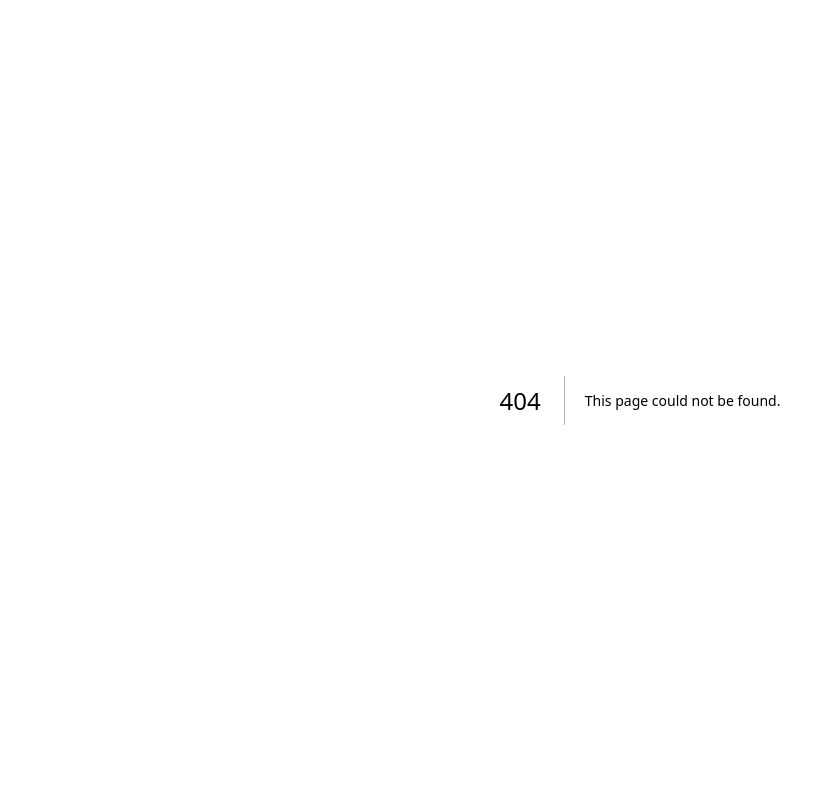
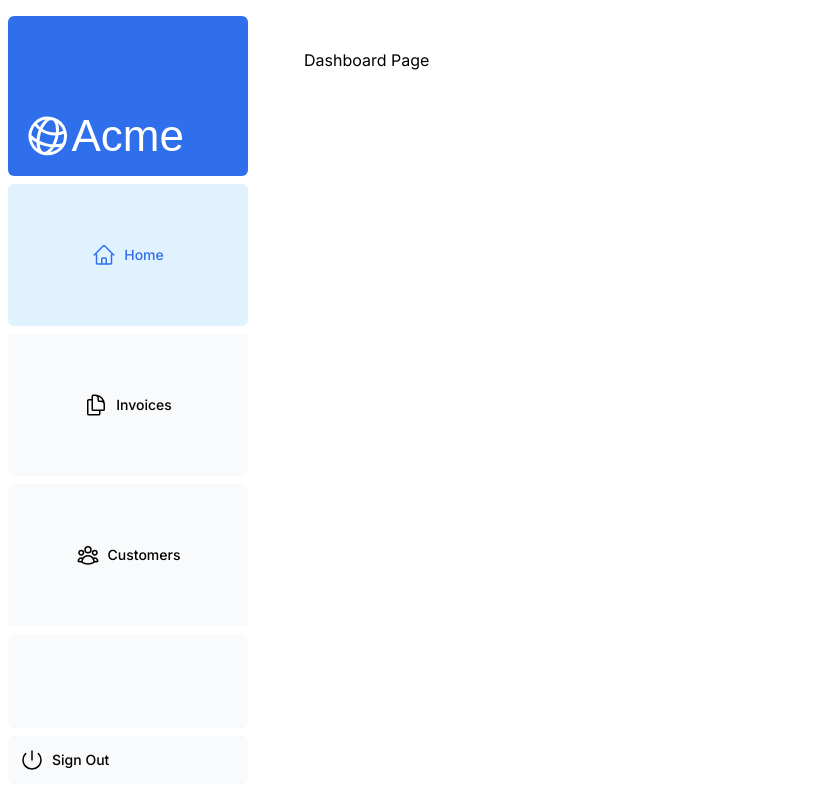
Before and after one commit to HWUlrich/financial-dashboard, a Next.js app in the folder nextjs-dashboard/: page /deshboard in a window 1280 px wide. Before the commit this address had no page. Shown: the whole page, without its empty margins (0-835 px from the left). Built offline with nearby package versions, Linux system fonts and the light colour scheme; a web font is replaced by a local one.

Commit message:
Criando Layouts de página e navegação

```diff
--- /dev/null
+++ b/nextjs-dashboard/app/deshboard/customers/page.tsx
@@ -0,0 +1,3 @@
+export default function Page() {
+    return <p>Customers Page</p>
+}
--- /dev/null
+++ b/nextjs-dashboard/app/deshboard/invoices/page.tsx
@@ -0,0 +1,3 @@
+export default function Page() {
+    return <p>Invoices Page</p>
+}
--- /dev/null
+++ b/nextjs-dashboard/app/deshboard/layout.tsx
@@ -0,0 +1,12 @@
+import SideNav from "../ui/dashboard/sidenav";
+
+export default function Layout( {children}: {children: React.ReactNode}) {
+    return (
+        <div className="flex h-screen flex-col md:flex-row md:overflow-hidden">
+            <div className="w-full flex-none md:w-64">
+                <SideNav />
+            </div>
+            <div className="flex-grow p-6 md:overflow-y-auto md:p-12">{children}</div>
+        </div>
+    )
+}
--- /dev/null
+++ b/nextjs-dashboard/app/deshboard/page.tsx
@@ -0,0 +1,3 @@
+export default function Page() {
+    return <p>Dashboard Page</p>
+}
--- a/nextjs-dashboard/app/ui/dashboard/nav-links.tsx
+++ b/nextjs-dashboard/app/ui/dashboard/nav-links.tsx
@@ -1,35 +1,47 @@
+'use client';
+
 import {
   UserGroupIcon,
   HomeIcon,
   DocumentDuplicateIcon,
 } from '@heroicons/react/24/outline';
+import Link from 'next/link';
+import { usePathname } from 'next/navigation';
+import clsx from 'clsx';
 
 // Map of links to display in the side navigation.
 // Depending on the size of the application, this would be stored in a database.
 const links = [
-  { name: 'Home', href: '/dashboard', icon: HomeIcon },
+  { name: 'Home', href: '/deshboard', icon: HomeIcon },
   {
     name: 'Invoices',
-    href: '/dashboard/invoices',
+    href: '/deshboard/invoices',
     icon: DocumentDuplicateIcon,
   },
-  { name: 'Customers', href: '/dashboard/customers', icon: UserGroupIcon },
+  { name: 'Customers', href: '/deshboard/customers', icon: UserGroupIcon },
 ];
 
 export default function NavLinks() {
+  const pathName = usePathname();
+
   return (
     <>
       {links.map((link) => {
         const LinkIcon = link.icon;
         return (
-          <a
+          <Link
             key={link.name}
             href={link.href}
-            className="flex h-[48px] grow items-center justify-center gap-2 rounded-md bg-gray-50 p-3 text-sm font-medium hover:bg-sky-100 hover:text-blue-600 md:flex-none md:justify-start md:p-2 md:px-3"
+            className={clsx(
+              'flex h-[48px] grow items-center justify-center gap-2 rounded-md bg-gray-50 p-3 text-sm font-medium',
+              {
+                'bg-sky-100 text-blue-600': pathName === link.href
+              }
+            )}
           >
             <LinkIcon className="w-6" />
             <p className="hidden md:block">{link.name}</p>
-          </a>
+          </Link>
         );
       })}
     </>
--- a/nextjs-dashboard/app/ui/fonts.tsx
+++ b/nextjs-dashboard/app/ui/fonts.tsx
@@ -1,6 +1,7 @@
 import { Inter, Lusitana } from 'next/font/google';
 
 export const inter = Inter({ subsets: ['latin']});
+
 export const lusitana = Lusitana({
     weight: '400',
     subsets: ['latin']
```
